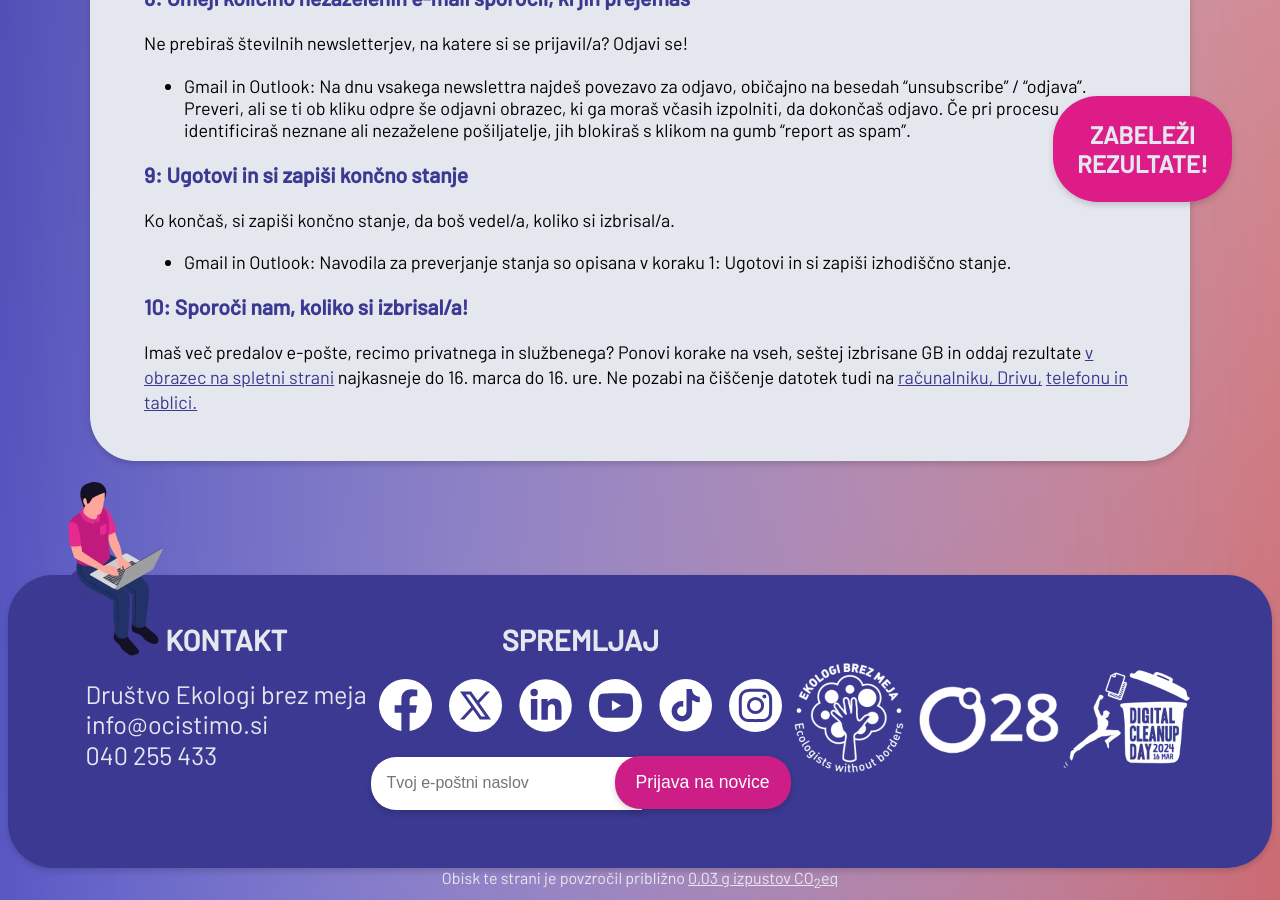
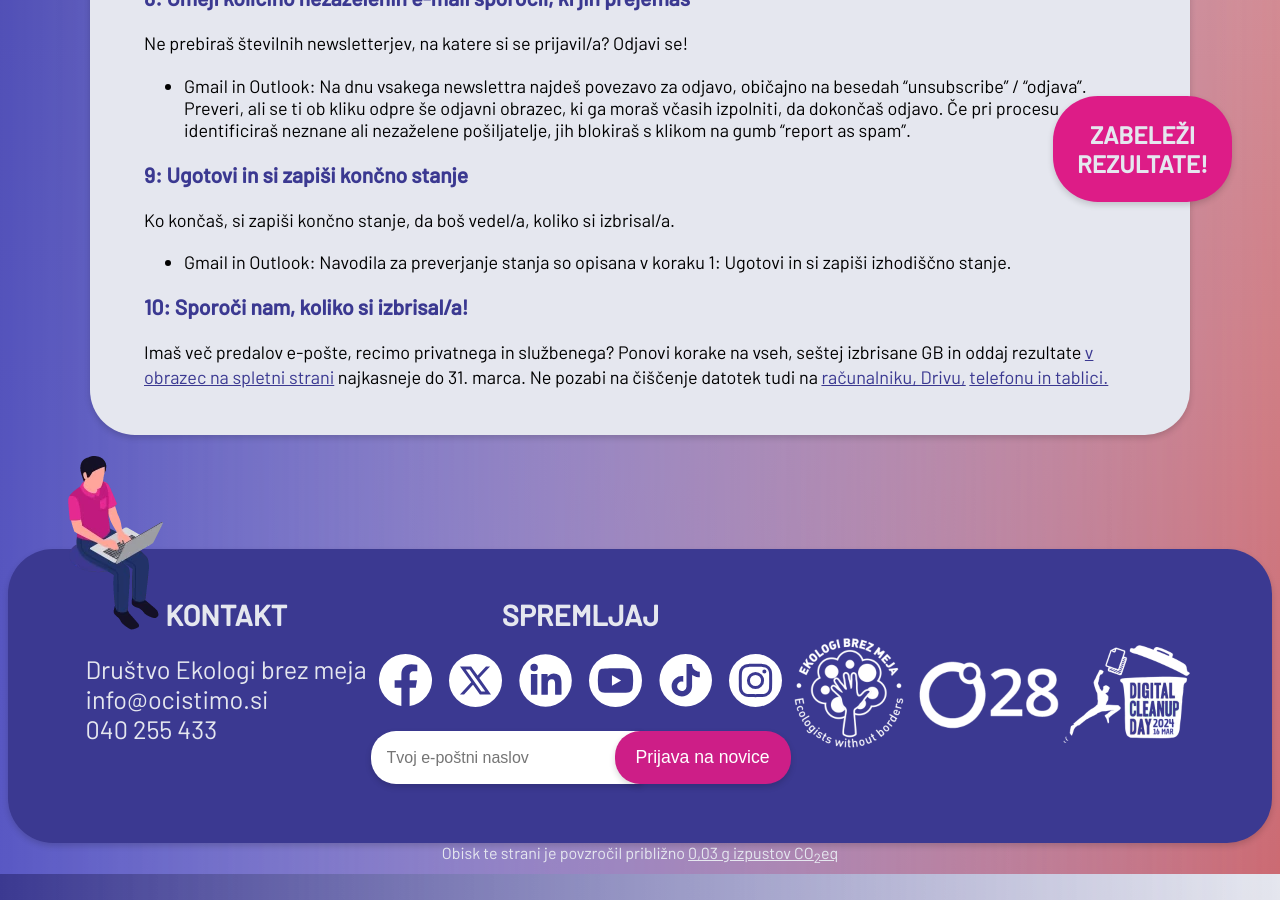
Before and after one commit to ewba/dcd-si, a Jekyll site: the page built from eposta.md, in a window 1280 px wide and 900 px high, scrolled down 2407 px. Built offline with Jekyll 4.4.1, drawn with Linux system fonts in a browser that asks for light colours.

Commit message:
Update eposta.md

```diff
--- a/eposta.md
+++ b/eposta.md
@@ -63,5 +63,5 @@
 - Gmail in Outlook: Navodila za preverjanje stanja so opisana v koraku 1: Ugotovi in si zapiši izhodiščno stanje.
 
 ### 10: Sporoči nam, koliko si izbrisal/a!
-Imaš več predalov e-pošte, recimo privatnega in službenega? Ponovi korake na vseh, seštej izbrisane GB in oddaj rezultate [v obrazec na spletni strani]({{ site.submitURL }}) najkasneje do 16. marca do 16. ure.
+Imaš več predalov e-pošte, recimo privatnega in službenega? Ponovi korake na vseh, seštej izbrisane GB in oddaj rezultate [v obrazec na spletni strani]({{ site.submitURL }}) najkasneje do 31. marca.
 Ne pozabi na čiščenje datotek tudi na <a href="datoteke.html" target="_blank" rel="noopener">računalniku, Drivu,</a> <a href="telefon.html" target="_blank" rel="noopener">telefonu in tablici.</a>
```
